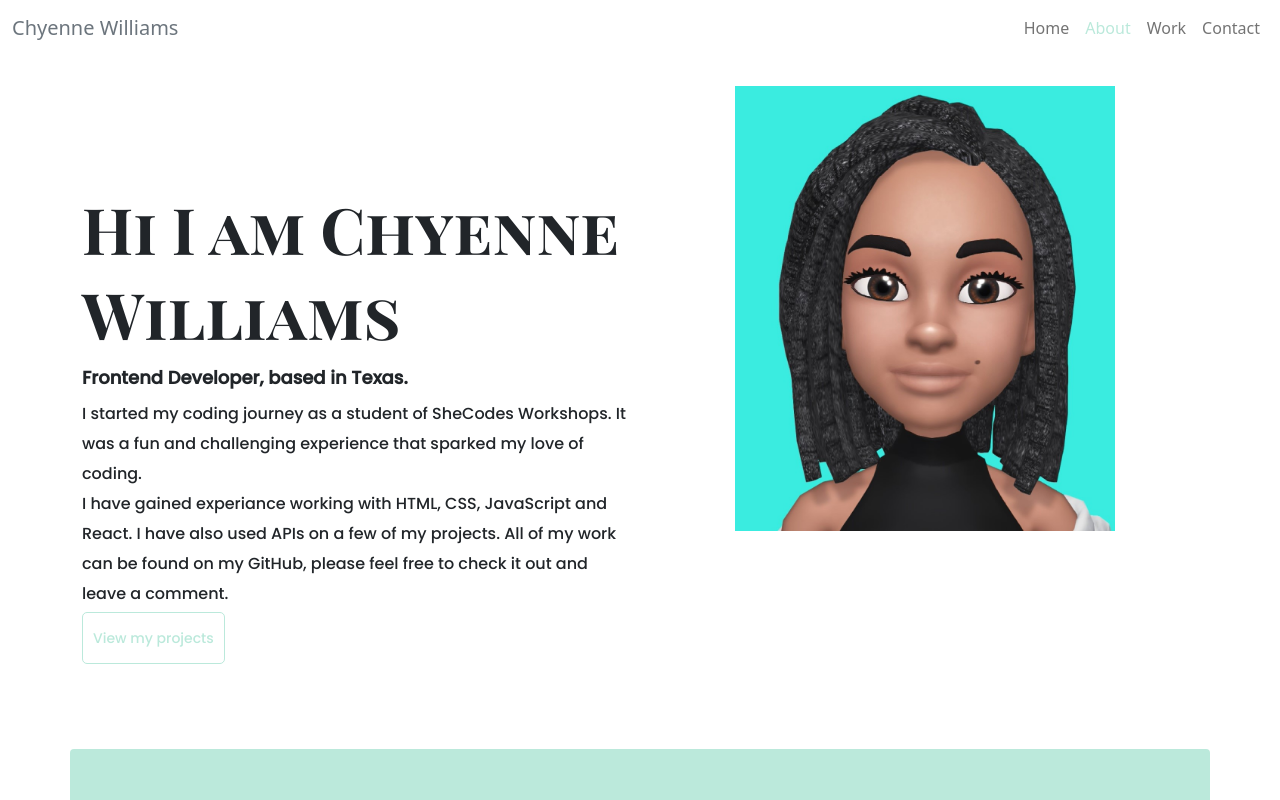
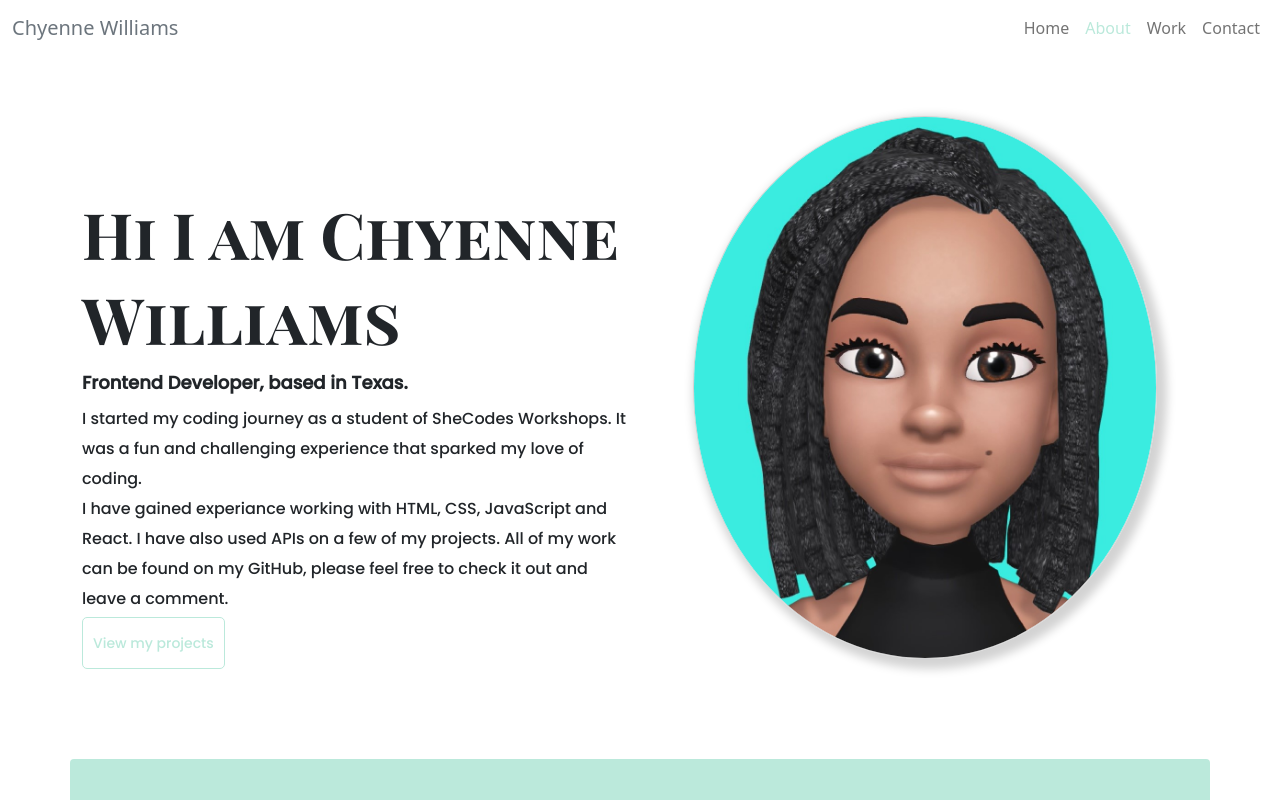
Before and after one commit to ChyenneW/Portfolio-Project, a plain HTML site: page about.html in a window 1280 px wide. Shown: the top 800 px of the page. Drawn offline with nearby package versions, Linux system fonts and the light colour scheme.

Commit message:
Update image alignment

```diff
--- a/about.html
+++ b/about.html
@@ -68,7 +68,7 @@
     </div>
 
     <div class="container about-hero">
-      <div class="row">
+      <div class="row align-items-center">
         <div class="col-md-6 about-me-all">
           <h1 class="content-headings">Hi I am Chyenne Williams</h1>
           <h2 class="about-sub">Frontend Developer, based in Texas.</h2>
--- a/src/styles.css
+++ b/src/styles.css
@@ -31,11 +31,13 @@
 }
 
 .avitar {
-  background-color: var(--primary-color);
   display: block;
   margin: 0 auto;
-  max-width: 380px;
-  max-height: 500px;
+  margin-top: 30px;
+  max-width: 85%;
+  border: 1px solid lightgray;
+  border-radius: 50%;
+  box-shadow: 5px 5px 10px 5px lightgray;
 }
 
 .bar-deco {
```
